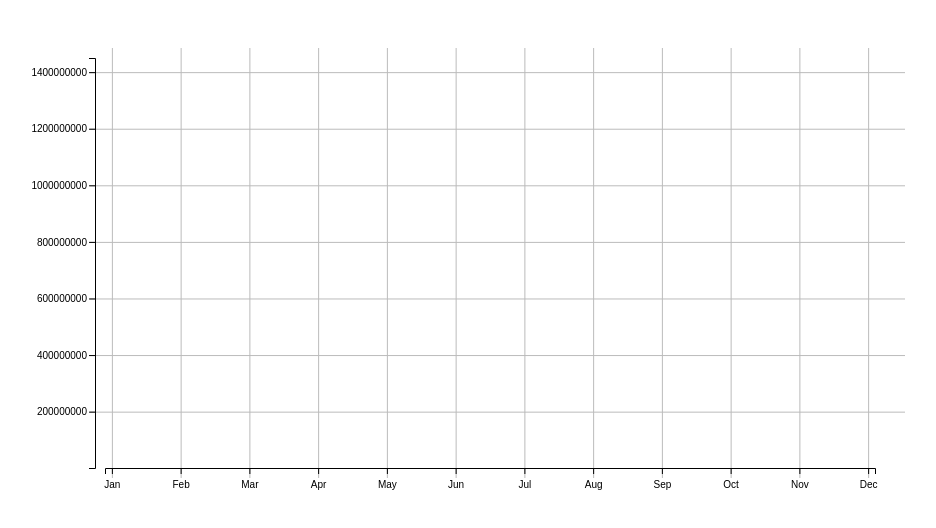
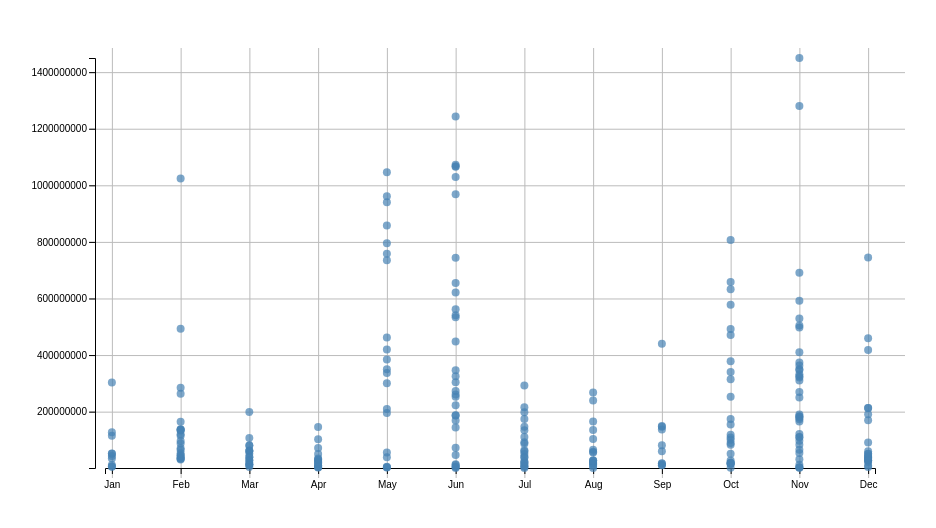
Before and after one commit to aj629/Disney, a plain HTML site: page index.html in a window 1280 px wide. Shown: the whole page, without its empty margins (3-939 px from the left). Drawn offline with nearby package versions, Linux system fonts and the light colour scheme.

Commit message:
combined the data sets!!!!

```diff
--- a/index.html
+++ b/index.html
@@ -41,18 +41,30 @@
         // making a dictionary to label the months in abbreviations instead of letters
         const monthsDict = {1: 'Jan', 2: 'Feb', 3: 'Mar', 4: 'Apr', 5: 'May', 6: 'Jun', 7: 'Jul', 8: 'Aug', 9: 'Sep', 10: 'Oct', 11: 'Nov', 12: 'Dec'};
 
-        // making a map for titles/genres
-        let genres = [];
+        let genres = {};
+        d3.csv('../disney_movies_total_gross.csv').then( (genreData) => {
 
-        // removing empty values for the genre/total gross income data set
-        d3.csv('../disney_movies_total_gross.csv').then( (genredata) => {
-            genredata = genredata.filter( (d) => {return d['genre'] != "";}  );
-            genredata = genredata.filter( (d) => {return d['total_gross'] != 0;}  );
+            // removing empty values for the genre/total gross income data set
+            genreData = genreData.filter( (d) => {return d['genre'] != "";}  );
+            genreData = genreData.filter( (d) => {return d['total_gross'] != 0;}  );
 
-            let genres = d3.index(genredata, d => d.name)
+            //trying to remove duplicate titles for the genres data set
+            var genreTitles = [...new Set(genreData.map(function(d) {
+                return d['movie_title']
+            }))];
+
+            genreData = genreTitles.map(function(d) {
+                return genreData.find(function(e) {
+                    return e['movie_title'] === d
+                })
+            });
+
+            // making a map with the movie title as the key
+            genres = d3.index(genreData, d => d['movie_title']);
+            //console.log(genres);
 
         });
-        console.log(genres);
+
 
 
 
@@ -78,9 +90,10 @@
             });
             console.log(data);
 
+
             // coercing the box office values to numbers, split the string of release dates to get the month as a number
             data.forEach( (d, i) => {
-                d['Box office (float)'] = Number( d['Box office (float)']);
+                d['Box'] = Number( d['Box office (float)']);
                 d['Release date (datetime)'] = d['Release date (datetime)'].split("-");
                 d['monthNum'] = Number(d['Release date (datetime)'][1]);
                 d['month'] = monthsDict[d['monthNum']];
@@ -88,14 +101,15 @@
 
 
             // removing box office values that were unreasonably low (some values were less than 200, which did not make sense)
-            data = data.filter( (d) => {return d['Box office (float)'] > 200 ;} );
+            data = data.filter( (d) => {return d['Box'] > 200 ;} );
             console.log(data);
 
+
             // extents and scales
-
-            const boxExtent = d3.extent(data, d => d['Box office (float)']);
+            const boxExtent = d3.extent(data, d => d['Box']);
             console.log(boxExtent);
             const boxScale = d3.scaleLinear().domain(boxExtent).range([chartHeight, margin.bottom]);
+
 
             // const months = d3.map(data, d => d.month)
             // console.log(months);
@@ -118,7 +132,6 @@
                 .call(leftAxis)
 
 
-
             let bottomAxis = d3.axisBottom(monthScale).tickFormat("");
             let bottomGridlines = d3.axisBottom(monthScale).tickSize(-chartHeight+20);
 
@@ -131,9 +144,27 @@
                     .attr("transform","translate("+0+","+(chartHeight+margin.top)+")")
                     .call(bottomAxis);
 
-            // wanting to join 2 datasets
-            let index = d3.index(data, d => d.title);
-            console.log(index);
+
+            // combining two datasets to have one array with the movie title, genre and box office profits
+            let profitsGenres = d3.index(data, d => d.title);
+            console.log(profitsGenres);
+            console.log(genres);
+
+            // this 'data' is now a combined dataset to help graph multiple attributes
+            data = data.map(({title: name, month, Box}) => ({name, month, Box, ...genres.get(name)}));
+            console.log(data);
+
+
+            // adding circles for data points
+            let circles = chartArea.selectAll("circle").data(data)
+                                   .join("circle")
+                                   .attr("cx", d => monthScale(d['month'])-margin.left)
+                                   .attr("cy", d => boxScale(d['Box']))
+                                   .attr("r", 4)
+                                   .style('fill', 'steelblue')
+                                   .attr('opacity', 0.7);
+
+
 
 
 
@@ -144,17 +175,17 @@
 
 
 
-        // HELP WITH THIS PART
+        // // HELP WITH THIS PART
 
-        // function to parse through both datasets
-        const parseData = async () => {
-            var disney1 = await d3.csv('../disney.csv')
-            var disney2 = await d3.csv('../disney_movies_total_gross.csv')
+        // // function to parse through both datasets
+        // const parseData = async () => {
+        //     var disney1 = await d3.csv('../disney.csv')
+        //     var disney2 = await d3.csv('../disney_movies_total_gross.csv')
 
-        }
+        // }
 
         // // list of genres
-
+        // let genres = []
         // genredata.forEach( (d,i) => {
         //         if (!(genres.includes(d['genre']) )) {
         //             genres.push(d['genre'])
```
